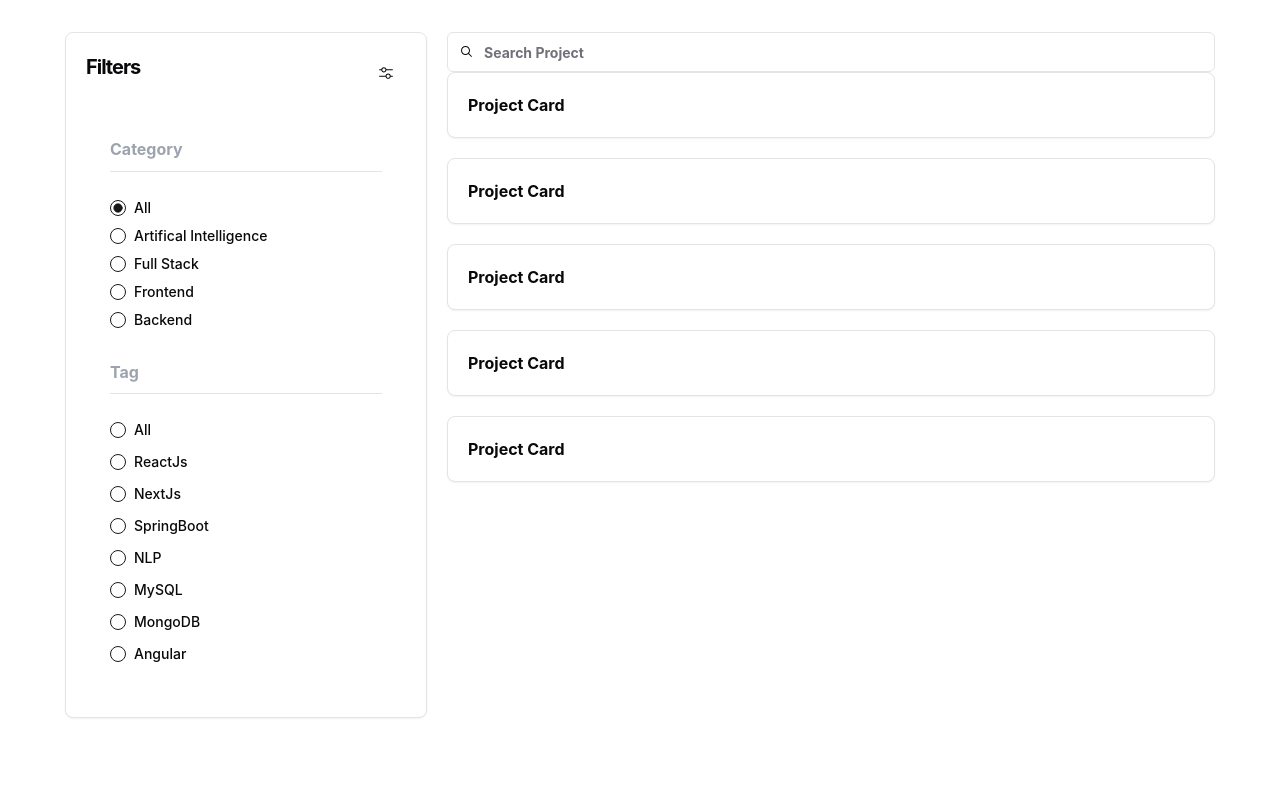
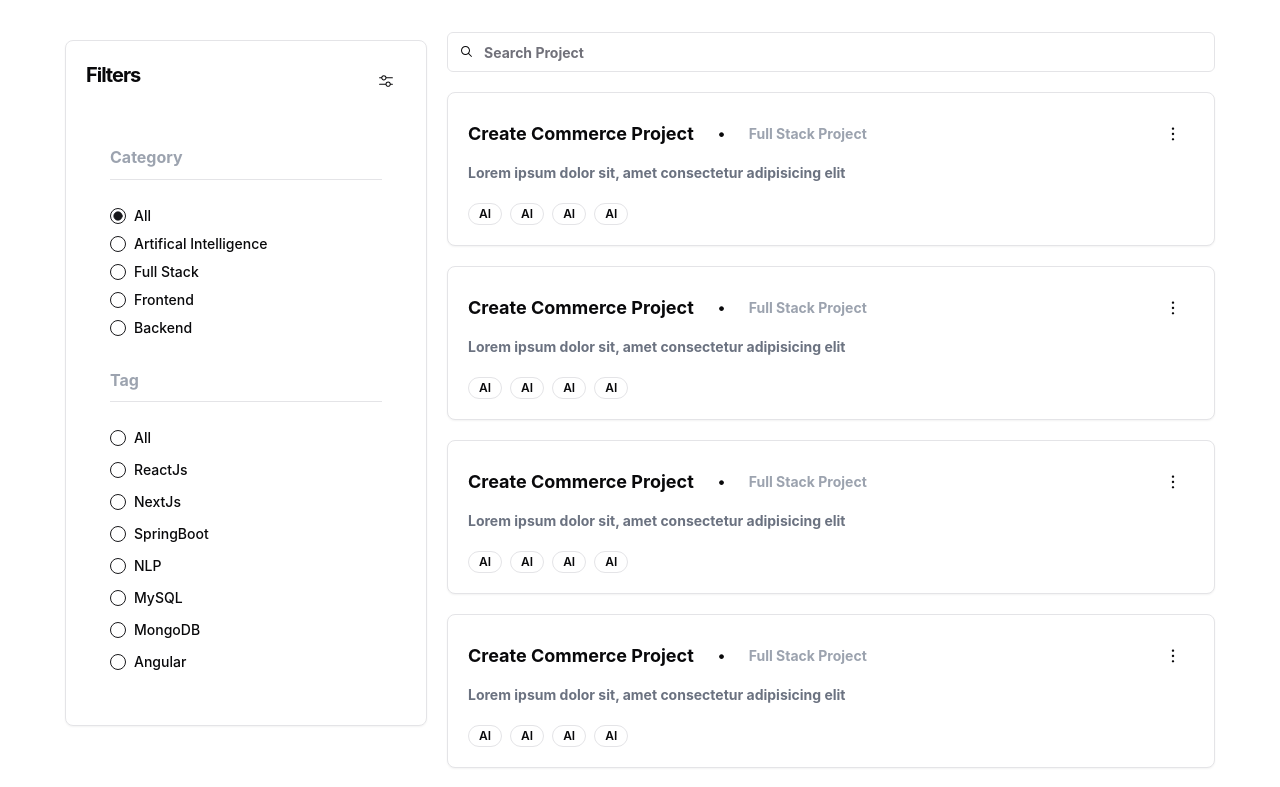
Before and after one commit to keshav0100/DevNest_Frontend, a React (Vite) app: page / in a window 1280 px wide. Shown: the top 787 px of the page. Built offline with nearby package versions, Linux system fonts and the light colour scheme.

Commit message:
Enhance ProjectCard with dropdown menu for actions and update button styles; add new dependencies for Radix UI components.

```diff
--- a/package.json
+++ b/package.json
@@ -10,6 +10,7 @@
     "preview": "vite preview"
   },
   "dependencies": {
+    "@radix-ui/react-dropdown-menu": "^2.1.15",
     "@radix-ui/react-icons": "^1.3.2",
     "@radix-ui/react-label": "^2.1.7",
     "@radix-ui/react-radio-group": "^1.3.7",
--- /dev/null
+++ b/src/components/ui/badge.jsx
@@ -0,0 +1,34 @@
+import * as React from "react"
+import { cva } from "class-variance-authority";
+
+import { cn } from "@/lib/utils"
+
+const badgeVariants = cva(
+  "inline-flex items-center rounded-full border px-2.5 py-0.5 text-xs font-semibold transition-colors focus:outline-none focus:ring-2 focus:ring-ring focus:ring-offset-2",
+  {
+    variants: {
+      variant: {
+        default:
+          "border-transparent bg-primary text-primary-foreground hover:bg-primary/80",
+        secondary:
+          "border-transparent bg-secondary text-secondary-foreground hover:bg-secondary/80",
+        destructive:
+          "border-transparent bg-destructive text-destructive-foreground hover:bg-destructive/80",
+        outline: "text-foreground",
+      },
+    },
+    defaultVariants: {
+      variant: "default",
+    },
+  }
+)
+
+function Badge({
+  className,
+  variant,
+  ...props
+}) {
+  return (<div className={cn(badgeVariants({ variant }), className)} {...props} />);
+}
+
+export { Badge, badgeVariants }
--- a/src/components/ui/button.jsx
+++ b/src/components/ui/button.jsx
@@ -1,8 +1,8 @@
-import * as React from "react"
-import { Slot } from "@radix-ui/react-slot"
+import * as React from "react";
+import { Slot } from "@radix-ui/react-slot";
 import { cva } from "class-variance-authority";
 
-import { cn } from "@/lib/utils"
+import { cn } from "@/lib/utils";
 
 const buttonVariants = cva(
   "inline-flex items-center justify-center gap-2 whitespace-nowrap rounded-md text-sm font-medium ring-offset-background transition-colors focus-visible:outline-none focus-visible:ring-2 focus-visible:ring-ring focus-visible:ring-offset-2 disabled:pointer-events-none disabled:opacity-50 [&_svg]:pointer-events-none [&_svg]:size-4 [&_svg]:shrink-0",
@@ -16,7 +16,7 @@
           "border border-input bg-background hover:bg-accent hover:text-accent-foreground",
         secondary:
           "bg-secondary text-secondary-foreground hover:bg-secondary/80",
-        ghost: "hover:bg-accent hover:text-accent-foreground",
+        ghost: "hover:bg-gray-100 hover:text-gray-900",
         link: "text-primary underline-offset-4 hover:underline",
       },
       size: {
@@ -31,17 +31,20 @@
       size: "default",
     },
   }
-)
+);
 
-const Button = React.forwardRef(({ className, variant, size, asChild = false, ...props }, ref) => {
-  const Comp = asChild ? Slot : "button"
-  return (
-    (<Comp
-      className={cn(buttonVariants({ variant, size, className }))}
-      ref={ref}
-      {...props} />)
-  );
-})
-Button.displayName = "Button"
+const Button = React.forwardRef(
+  ({ className, variant, size, asChild = false, ...props }, ref) => {
+    const Comp = asChild ? Slot : "button";
+    return (
+      <Comp
+        className={cn(buttonVariants({ variant, size, className }))}
+        ref={ref}
+        {...props}
+      />
+    );
+  }
+);
+Button.displayName = "Button";
 
-export { Button, buttonVariants }
+export { Button, buttonVariants };
--- /dev/null
+++ b/src/components/ui/dropdown-menu.jsx
@@ -0,0 +1,155 @@
+import * as React from "react"
+import * as DropdownMenuPrimitive from "@radix-ui/react-dropdown-menu"
+import { Check, ChevronRight, Circle } from "lucide-react"
+
+import { cn } from "@/lib/utils"
+
+const DropdownMenu = DropdownMenuPrimitive.Root
+
+const DropdownMenuTrigger = DropdownMenuPrimitive.Trigger
+
+const DropdownMenuGroup = DropdownMenuPrimitive.Group
+
+const DropdownMenuPortal = DropdownMenuPrimitive.Portal
+
+const DropdownMenuSub = DropdownMenuPrimitive.Sub
+
+const DropdownMenuRadioGroup = DropdownMenuPrimitive.RadioGroup
+
+const DropdownMenuSubTrigger = React.forwardRef(({ className, inset, children, ...props }, ref) => (
+  <DropdownMenuPrimitive.SubTrigger
+    ref={ref}
+    className={cn(
+      "flex cursor-default select-none items-center gap-2 rounded-sm px-2 py-1.5 text-sm outline-none focus:bg-accent data-[state=open]:bg-accent [&_svg]:pointer-events-none [&_svg]:size-4 [&_svg]:shrink-0",
+      inset && "pl-8",
+      className
+    )}
+    {...props}>
+    {children}
+    <ChevronRight className="ml-auto" />
+  </DropdownMenuPrimitive.SubTrigger>
+))
+DropdownMenuSubTrigger.displayName =
+  DropdownMenuPrimitive.SubTrigger.displayName
+
+const DropdownMenuSubContent = React.forwardRef(({ className, ...props }, ref) => (
+  <DropdownMenuPrimitive.SubContent
+    ref={ref}
+    className={cn(
+      "z-50 min-w-[8rem] overflow-hidden rounded-md border bg-popover p-1 text-popover-foreground shadow-lg data-[state=open]:animate-in data-[state=closed]:animate-out data-[state=closed]:fade-out-0 data-[state=open]:fade-in-0 data-[state=closed]:zoom-out-95 data-[state=open]:zoom-in-95 data-[side=bottom]:slide-in-from-top-2 data-[side=left]:slide-in-from-right-2 data-[side=right]:slide-in-from-left-2 data-[side=top]:slide-in-from-bottom-2 origin-[--radix-dropdown-menu-content-transform-origin]",
+      className
+    )}
+    {...props} />
+))
+DropdownMenuSubContent.displayName =
+  DropdownMenuPrimitive.SubContent.displayName
+
+const DropdownMenuContent = React.forwardRef(({ className, sideOffset = 4, ...props }, ref) => (
+  <DropdownMenuPrimitive.Portal>
+    <DropdownMenuPrimitive.Content
+      ref={ref}
+      sideOffset={sideOffset}
+      className={cn(
+        "z-50 max-h-[var(--radix-dropdown-menu-content-available-height)] min-w-[8rem] overflow-y-auto overflow-x-hidden rounded-md border bg-popover p-1 text-popover-foreground shadow-md data-[state=open]:animate-in data-[state=closed]:animate-out data-[state=closed]:fade-out-0 data-[state=open]:fade-in-0 data-[state=closed]:zoom-out-95 data-[state=open]:zoom-in-95 data-[side=bottom]:slide-in-from-top-2 data-[side=left]:slide-in-from-right-2 data-[side=right]:slide-in-from-left-2 data-[side=top]:slide-in-from-bottom-2 origin-[--radix-dropdown-menu-content-transform-origin]",
+        className
+      )}
+      {...props} />
+  </DropdownMenuPrimitive.Portal>
+))
+DropdownMenuContent.displayName = DropdownMenuPrimitive.Content.displayName
+
+const DropdownMenuItem = React.forwardRef(({ className, inset, ...props }, ref) => (
+  <DropdownMenuPrimitive.Item
+    ref={ref}
+    className={cn(
+      "relative flex cursor-default select-none items-center gap-2 rounded-sm px-2 py-1.5 text-sm outline-none transition-colors focus:bg-accent focus:text-accent-foreground data-[disabled]:pointer-events-none data-[disabled]:opacity-50 [&_svg]:pointer-events-none [&_svg]:size-4 [&_svg]:shrink-0",
+      inset && "pl-8",
+      className
+    )}
+    {...props} />
+))
+DropdownMenuItem.displayName = DropdownMenuPrimitive.Item.displayName
+
+const DropdownMenuCheckboxItem = React.forwardRef(({ className, children, checked, ...props }, ref) => (
+  <DropdownMenuPrimitive.CheckboxItem
+    ref={ref}
+    className={cn(
+      "relative flex cursor-default select-none items-center rounded-sm py-1.5 pl-8 pr-2 text-sm outline-none transition-colors focus:bg-accent focus:text-accent-foreground data-[disabled]:pointer-events-none data-[disabled]:opacity-50",
+      className
+    )}
+    checked={checked}
+    {...props}>
+    <span className="absolute left-2 flex h-3.5 w-3.5 items-center justify-center">
+      <DropdownMenuPrimitive.ItemIndicator>
+        <Check className="h-4 w-4" />
+      </DropdownMenuPrimitive.ItemIndicator>
+    </span>
+    {children}
+  </DropdownMenuPrimitive.CheckboxItem>
+))
+DropdownMenuCheckboxItem.displayName =
+  DropdownMenuPrimitive.CheckboxItem.displayName
+
+const DropdownMenuRadioItem = React.forwardRef(({ className, children, ...props }, ref) => (
+  <DropdownMenuPrimitive.RadioItem
+    ref={ref}
+    className={cn(
+      "relative flex cursor-default select-none items-center rounded-sm py-1.5 pl-8 pr-2 text-sm outline-none transition-colors focus:bg-accent focus:text-accent-foreground data-[disabled]:pointer-events-none data-[disabled]:opacity-50",
+      className
+    )}
+    {...props}>
+    <span className="absolute left-2 flex h-3.5 w-3.5 items-center justify-center">
+      <DropdownMenuPrimitive.ItemIndicator>
+        <Circle className="h-2 w-2 fill-current" />
+      </DropdownMenuPrimitive.ItemIndicator>
+    </span>
+    {children}
+  </DropdownMenuPrimitive.RadioItem>
+))
+DropdownMenuRadioItem.displayName = DropdownMenuPrimitive.RadioItem.displayName
+
+const DropdownMenuLabel = React.forwardRef(({ className, inset, ...props }, ref) => (
+  <DropdownMenuPrimitive.Label
+    ref={ref}
+    className={cn("px-2 py-1.5 text-sm font-semibold", inset && "pl-8", className)}
+    {...props} />
+))
+DropdownMenuLabel.displayName = DropdownMenuPrimitive.Label.displayName
+
+const DropdownMenuSeparator = React.forwardRef(({ className, ...props }, ref) => (
+  <DropdownMenuPrimitive.Separator
+    ref={ref}
+    className={cn("-mx-1 my-1 h-px bg-muted", className)}
+    {...props} />
+))
+DropdownMenuSeparator.displayName = DropdownMenuPrimitive.Separator.displayName
+
+const DropdownMenuShortcut = ({
+  className,
+  ...props
+}) => {
+  return (
+    (<span
+      className={cn("ml-auto text-xs tracking-widest opacity-60", className)}
+      {...props} />)
+  );
+}
+DropdownMenuShortcut.displayName = "DropdownMenuShortcut"
+
+export {
+  DropdownMenu,
+  DropdownMenuTrigger,
+  DropdownMenuContent,
+  DropdownMenuItem,
+  DropdownMenuCheckboxItem,
+  DropdownMenuRadioItem,
+  DropdownMenuLabel,
+  DropdownMenuSeparator,
+  DropdownMenuShortcut,
+  DropdownMenuGroup,
+  DropdownMenuPortal,
+  DropdownMenuSub,
+  DropdownMenuSubContent,
+  DropdownMenuSubTrigger,
+  DropdownMenuRadioGroup,
+}
--- a/src/pages/Project/ProjectCard.jsx
+++ b/src/pages/Project/ProjectCard.jsx
@@ -1,9 +1,55 @@
 import { Card } from "@/components/ui/card";
+import { DotFilledIcon, DotsVerticalIcon } from "@radix-ui/react-icons";
+import {
+  DropdownMenu,
+  DropdownMenuTrigger,
+  DropdownMenuContent,
+  DropdownMenuItem,
+} from "@/components/ui/dropdown-menu";
+import { Button } from "@/components/ui/button";
+import { Badge } from "@/components/ui/badge";
 
 const ProjectCard = () => {
-  return(
-  <Card className="p-5 w-full lg:max-w-3xl">Project Card</Card>
-  )
-}
+  return (
+    <Card className="p-5 w-full lg:max-w-3xl">
+      <div className="space-y-5">
+        <div className="space-y-2">
+          <div className="flex justify-between">
+            <div className="flex items-center gap-5">
+              <h1 className="cursor-pointer font-bold text-lg">
+                Create Commerce Project
+              </h1>
+              <DotFilledIcon />
+              <p className="text-sm text-gray-400">Full Stack Project</p>
+            </div>
+            <div>
+              <DropdownMenu>
+                <DropdownMenuTrigger>
+                  <Button variant="ghost" size="icon">
+                    <DotsVerticalIcon />
+                  </Button>
+                </DropdownMenuTrigger>
+                <DropdownMenuContent>
+                  <DropdownMenuItem>Update</DropdownMenuItem>
+                  <DropdownMenuItem>Delete</DropdownMenuItem>
+                </DropdownMenuContent>
+              </DropdownMenu>
+            </div>
+          </div>
+          <p className="text-gray-500 text-sm">
+            Lorem ipsum dolor sit, amet consectetur adipisicing elit
+          </p>
+        </div>
+        <div className="flex flex-wrap gap-2 items-center">
+          {[1, 1, 1, 1].map((item, index) => (
+            <Badge key={index} variant="outline">
+              {"AI"}
+            </Badge>
+          ))}
+        </div>
+      </div>
+    </Card>
+  );
+};
 
 export default ProjectCard;
--- a/src/pages/ProjectList/ProjectList.jsx
+++ b/src/pages/ProjectList/ProjectList.jsx
@@ -104,7 +104,7 @@
         </section>
         <section className="projectSection w-full lg:w-[48rem]">
           <div className="flex gap-2 items-center pg-5 justify-between">
-            <div className="relative p-0 w-full">
+            <div className="relative w-full">
               <Input
                 onChange={handleSearchChange}
                 placeholder="Search Project"
@@ -113,7 +113,7 @@
               <MagnifyingGlassIcon className="absolute top-3 left-3" />
             </div>
           </div>
-          <div>
+          <div className="mt-5">
             <div className="space-y-5 min-h-[74vh]">
               {keyword
                 ? [1, 1, 1].map((item) => <ProjectCard key={item} />)
```
Also changed, not shown: 1 other file (tests, documents, lock files or other folders).
